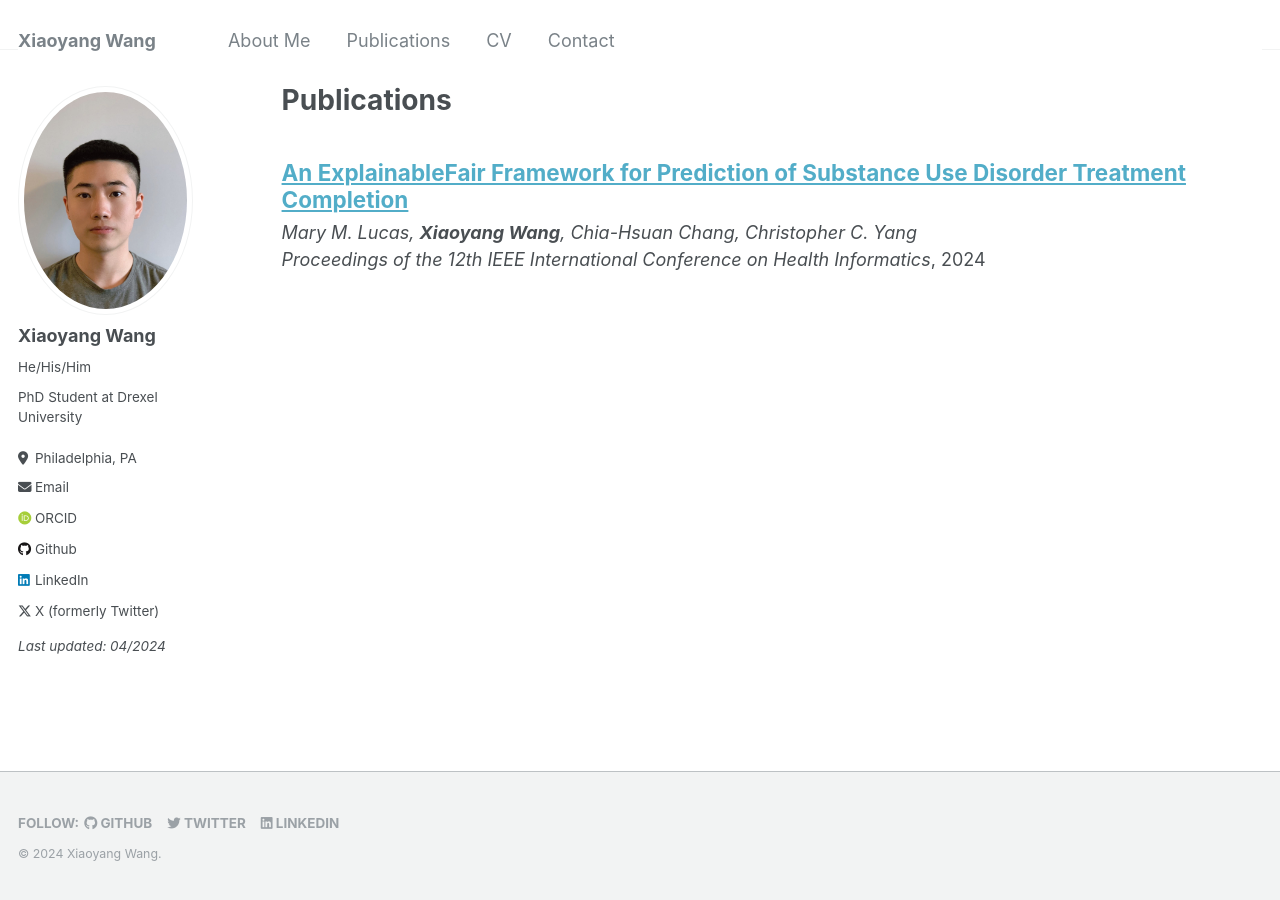
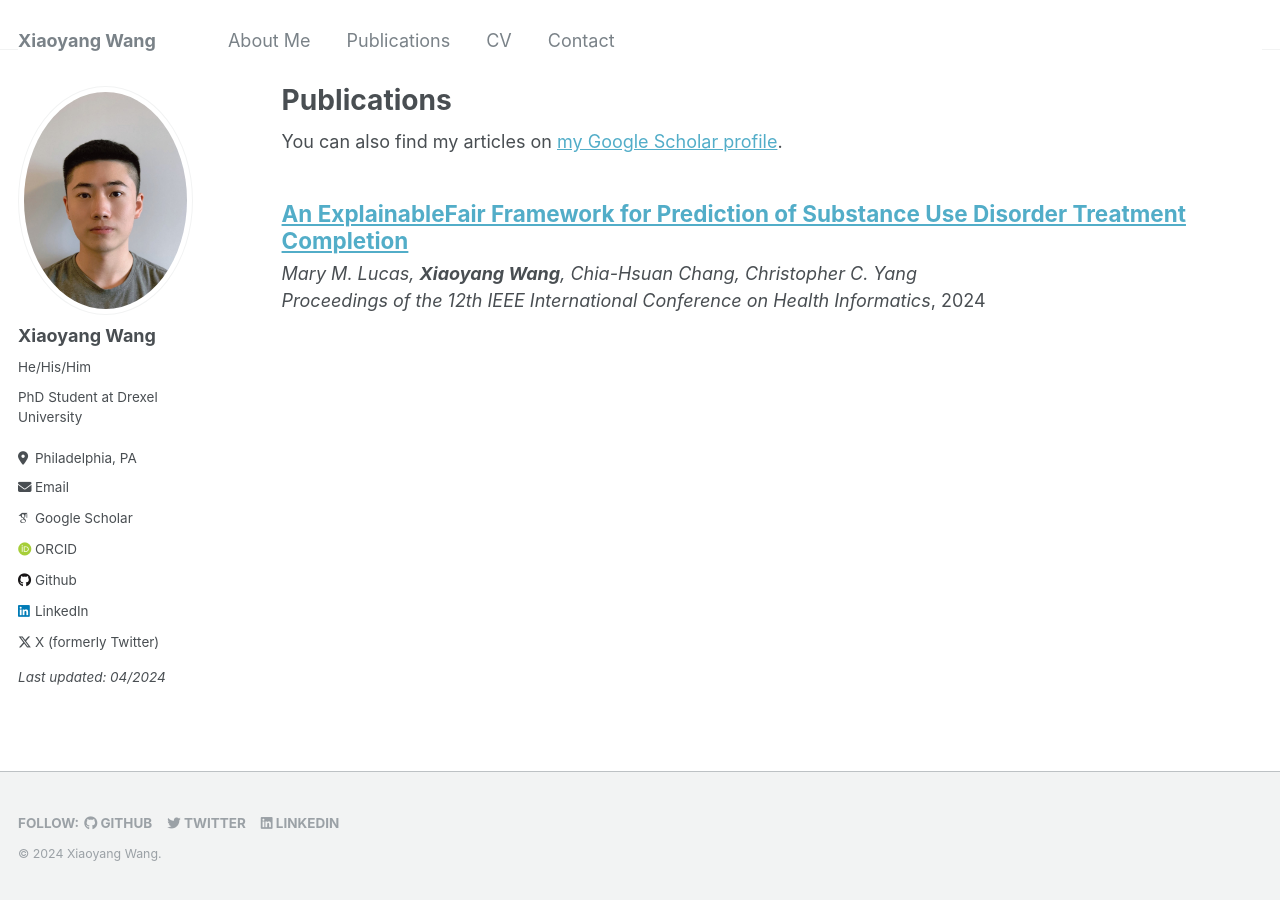
Before and after one commit to wangxiaoyang0412/wangxiaoyang.github.io, a Jekyll site: the page built from _pages/publications.md, in a window 1280 px wide. Built offline with Jekyll 4.4.1, drawn with Linux system fonts in a browser that asks for light colours; some web fonts are replaced; part of the change alters nothing that is shown.

Commit message:
Update Google Scholar profile

```diff
--- a/_config.yml
+++ b/_config.yml
@@ -32,7 +32,7 @@ author:
 
   # Academic websites
   arxiv            : # URL - Update with the correct link to your profile
-  googlescholar    : # "https://scholar.google.com/citations?user=PS_CX0AAAAAJ"
+  googlescholar    : “https://scholar.google.com/citations?user=vGh4WZEAAAAJ”
   impactstory      : # URL
   orcid            : "https://orcid.org/0000-0002-8471-4670"
   pubmed           : # "https://www.ncbi.nlm.nih.gov/pubmed/?term=john+snow"
```
Also changed, not shown: 2 other files.
